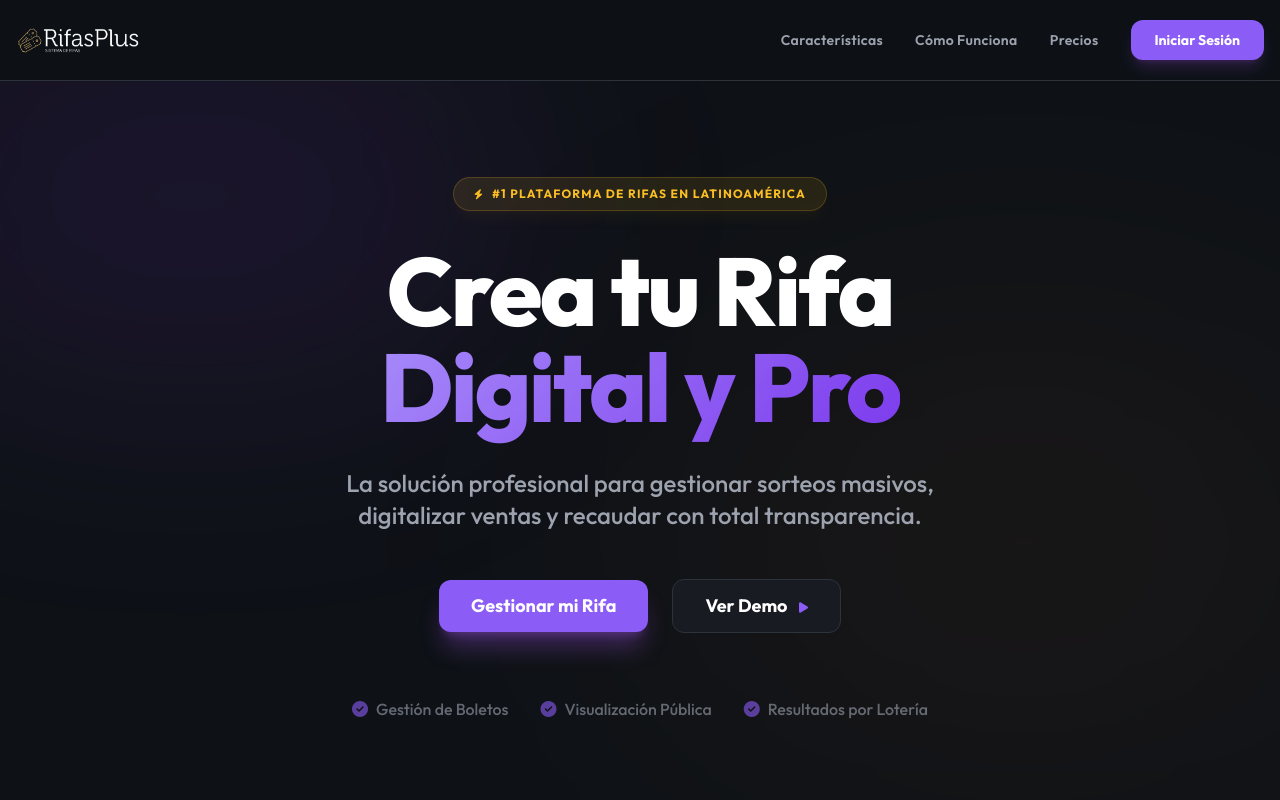
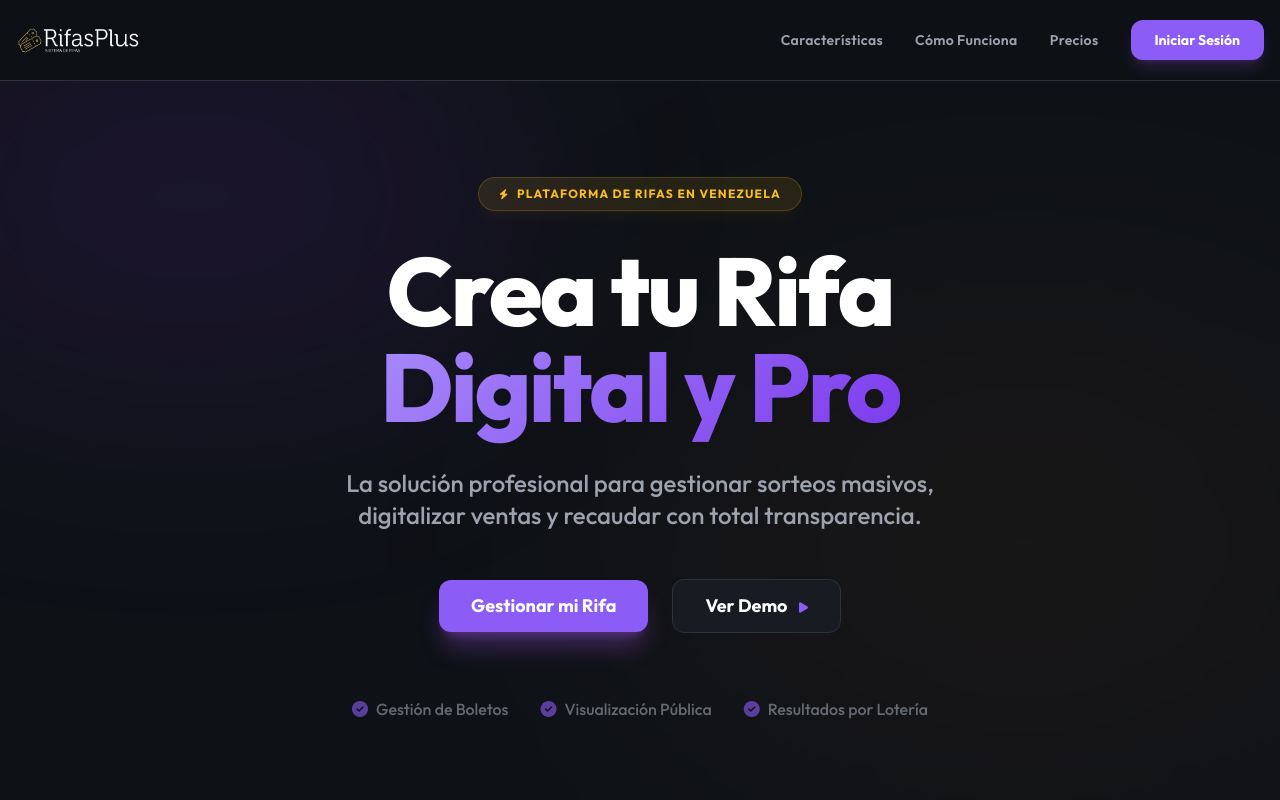
Before and after one commit to rmaneiro28/landing-rifasPlus, a React (Vite) app: page / in a window 1280 px wide. Shown: the top 800 px of the page. Built offline with nearby package versions, Linux system fonts and the light colour scheme.

Commit message:
feat: Agrega la página "Cómo Funciona", el componente Footer, el componente Hero y estilos de barra de desplazamiento personalizados.

```diff
--- a/index.html
+++ b/index.html
@@ -38,6 +38,8 @@
             scroll-behavior: smooth;
             background-color: #0e1217;
             color: #ffffff;
+            scrollbar-width: thin;
+            scrollbar-color: #2d333b #0e1217;
         }
 
         .gradient-text-purple {
@@ -72,6 +74,25 @@
             background-color: #181b22;
             border: 1px solid #2d333b;
         }
+
+        /* Custom Scrollbar */
+        ::-webkit-scrollbar {
+            width: 12px;
+        }
+
+        ::-webkit-scrollbar-track {
+            background: #0e1217;
+        }
+
+        ::-webkit-scrollbar-thumb {
+            background-color: #2d333b;
+            border: 3px solid #0e1217;
+            border-radius: 10px;
+        }
+
+        ::-webkit-scrollbar-thumb:hover {
+            background-color: #8b5cf6;
+        }
     </style>
     <script type="importmap">
 {
@@ -83,7 +104,7 @@
   }
 }
 </script>
-    <link rel="stylesheet" href="/index.css">
+
 </head>
 
 <body class="selection:bg-purple-500/30">
--- a/src/components/Footer.tsx
+++ b/src/components/Footer.tsx
@@ -21,7 +21,7 @@ const Footer: React.FC<FooterProps> = ({ navigate }) => {
               <img src={Logo} alt="RifasPlus" className="h-12 object-contain" />
             </div>
             <p className="text-gray-400 mb-10 text-lg leading-relaxed">
-              La infraestructura digital definitiva para sorteos profesionales en toda Latinoamérica. Seguridad, velocidad y éxito.
+              La infraestructura digital definitiva para sorteos profesionales en toda Venezuela. Seguridad, velocidad y éxito.
             </p>
             <div className="flex space-x-5">
               {[
--- a/src/components/Hero.tsx
+++ b/src/components/Hero.tsx
@@ -12,7 +12,7 @@ const Hero: React.FC<HeroProps> = ({ navigate }) => {
         <div className="max-w-4xl mx-auto text-center">
           <div className="inline-flex items-center space-x-2 py-2 px-5 mb-8 rounded-full bg-[#fbbf24]/10 border border-[#fbbf24]/20 text-[#fbbf24] font-bold text-xs uppercase tracking-widest shadow-lg shadow-yellow-500/5">
             <i className="fas fa-bolt text-[10px]"></i>
-            <span>#1 Plataforma de Rifas en Latinoamérica</span>
+            <span>Plataforma de Rifas en Venezuela</span>
           </div>
           <h1 className="text-6xl md:text-8xl font-black text-white mb-8 leading-[1.1] tracking-tight">
             Crea tu Rifa <br />
--- a/src/components/HowItWorks.tsx
+++ b/src/components/HowItWorks.tsx
@@ -8,27 +8,27 @@ interface HowItWorksProps {
 const steps = [
   {
     number: '01',
-    icon: 'fa-user-plus',
-    title: 'Crea tu Cuenta',
-    desc: 'Regístrate gratis y configura tu perfil de administrador en segundos.'
+    icon: 'fa-whatsapp',
+    title: 'Contáctanos',
+    desc: 'Envíanos un mensaje con tus datos para solicitar el alta de tu cuenta segurizada.'
   },
   {
     number: '02',
-    icon: 'fa-pen-to-square',
-    title: 'Personaliza',
-    desc: 'Sube fotos de tus premios, define precios y cantidad de números.'
+    icon: 'fa-user-gear',
+    title: 'Activación Manual',
+    desc: 'Nuestro equipo verifica tu información y configura tu usuario y contraseña de administrador.'
   },
   {
     number: '03',
-    icon: 'fa-share-nodes',
-    title: 'Comparte y Vende',
-    desc: 'Envía tu link. El cliente registra sus datos de Pago Móvil, tú verificas el dinero en cuenta y apruebas el ticket.'
+    icon: 'fa-rocket',
+    title: 'Gestiona y Vende',
+    desc: 'Recibe tus credenciales, personaliza los detalles de tu rifa y comienza a vender al instante.'
   },
   {
     number: '04',
     icon: 'fa-trophy',
-    title: 'Sorteo Oficial',
-    desc: 'El ganador se define con la Lotería Triple Táchira. ¡Transparencia total!'
+    title: 'Registra el Ganador',
+    desc: 'Ingresa el resultado de la lotería (ej. Triple Táchira) y el sistema anunciará al ganador.'
   }
 ];
 
--- a/src/pages/HowItWorksPage.tsx
+++ b/src/pages/HowItWorksPage.tsx
@@ -30,7 +30,7 @@ const HowItWorksPage: React.FC = () => {
             <div className="bg-[#181b22] p-8 rounded-[2rem] border border-[#2d333b] hover:border-[#8b5cf6]/50 transition-all duration-300 hover:-translate-y-1 shadow-xl group">
               <h3 className="text-xl font-bold mb-4 text-white group-hover:text-[#8b5cf6] transition-colors">¿Cómo recibo mi dinero?</h3>
               <p className="text-gray-400 leading-relaxed">
-                Tú decides. Puedes configurar pagos directos a tu cuenta bancaria mediante transferencias, o utilizar pasarelas de pago automáticas. El dinero nunca pasa por RifasPlus, va directo a ti.
+                Tú decides. Puedes configurar pagos directos a tu cuenta bancaria mediante transferencias o Pago Móvil. El dinero nunca pasa por RifasPlus, va directo a ti.
               </p>
             </div>
             <div className="bg-[#181b22] p-8 rounded-[2rem] border border-[#2d333b] hover:border-[#8b5cf6]/50 transition-all duration-300 hover:-translate-y-1 shadow-xl group">
```
